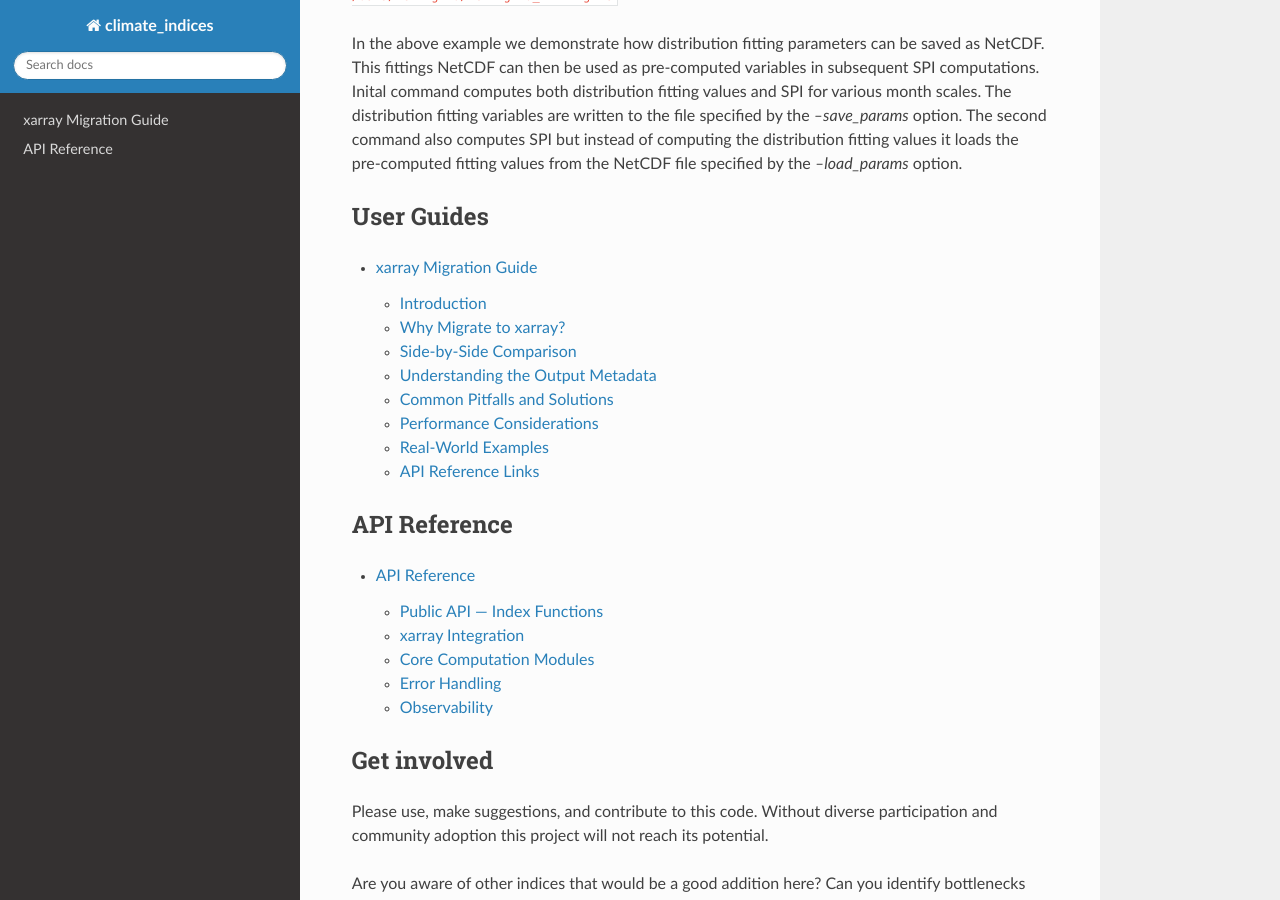
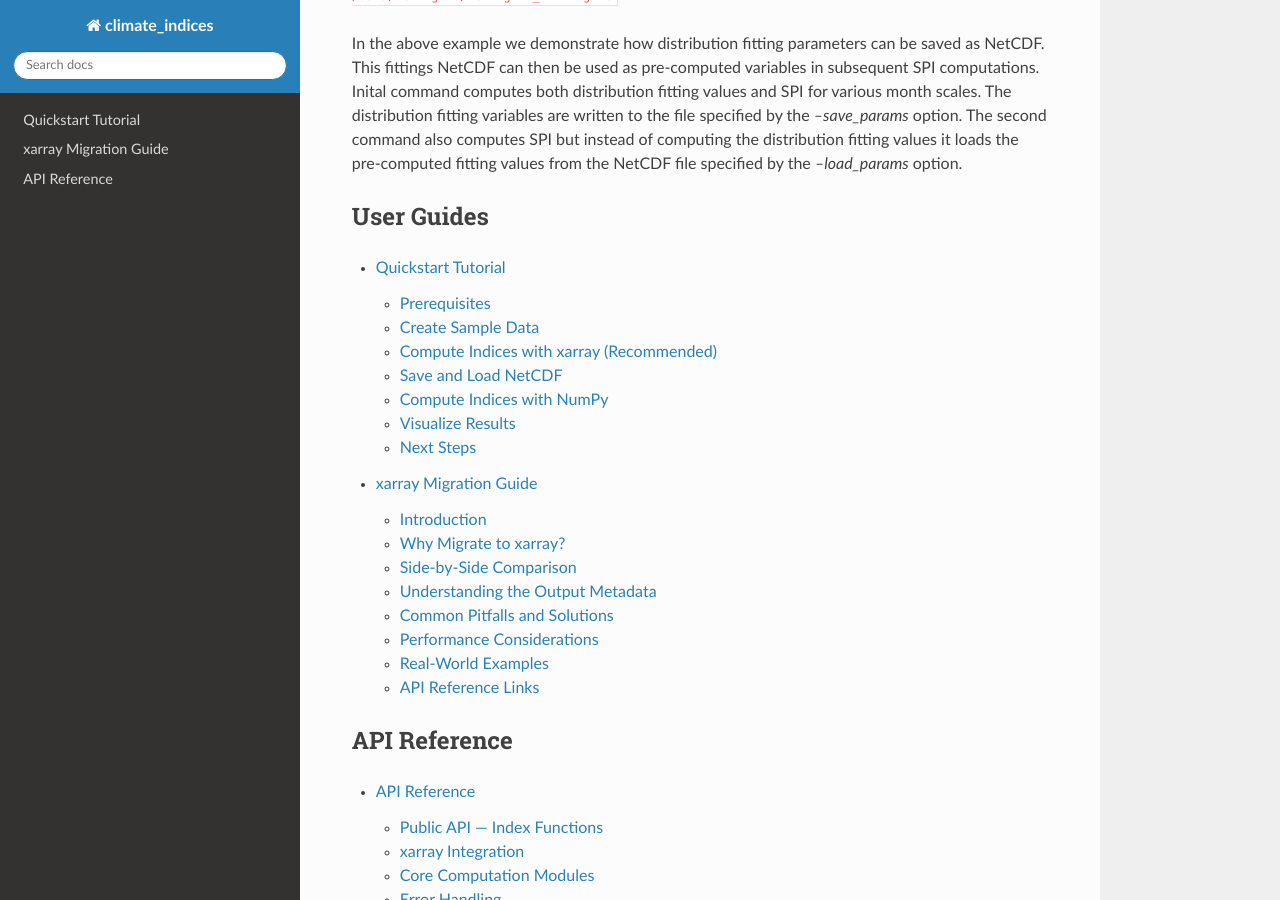
Before and after one commit to monocongo/climate_indices, a Sphinx documentation site: the page built from docs/index.rst, in a window 1280 px wide and 900 px high, scrolled down 6148 px. Built offline with Sphinx 7.4.7 and the Read the Docs theme 3.1.0, drawn with Linux system fonts in a browser that asks for light colours; some of the changed lines change nothing that is shown.

Commit message:
docs(sphinx): add quickstart tutorial with PET, SPI, and SPEI examples
Create a 5-minute quickstart tutorial (docs/quickstart.rst) showing new users
how to compute drought indices using both xarray (recommended) and NumPy APIs.

Key features:
- Self-contained with synthetic 30-year monthly precipitation/temperature data
- Demonstrates PET (Thornthwaite), SPI, and SPEI computation
- Shows NetCDF save/load patterns for real-world workflows
- Includes visualization example with matplotlib
- 35 passing doctests verify all code examples are executable

Configuration changes:
- Add doctest_global_setup to docs/conf.py for shared imports
- Wire quickstart into docs/index.rst User Guides toctree as first entry

The tutorial balances simplicity (xarray auto-inference of parameters from
time coordinates) with explicitness (NumPy API requiring manual parameters),
giving users a fast path to computing indices while pointing to comprehensive
resources for deeper learning.

```diff
--- a/docs/conf.py
+++ b/docs/conf.py
@@ -200,3 +200,12 @@
     "xarray": ("https://docs.xarray.dev/en/stable/", None),
     "scipy": ("https://docs.scipy.org/doc/scipy/", None),
 }
+
+# -- Options for doctest extension -------------------------------------------
+doctest_global_setup = """
+import numpy as np
+import pandas as pd
+import xarray as xr
+import warnings
+warnings.filterwarnings("ignore", category=RuntimeWarning)
+"""
--- a/docs/index.rst
+++ b/docs/index.rst
@@ -400,6 +400,7 @@
 .. toctree::
    :maxdepth: 2
 
+   quickstart
    xarray_migration
 
 
--- /dev/null
+++ b/docs/quickstart.rst
@@ -0,0 +1,316 @@
+==================
+Quickstart Tutorial
+==================
+
+.. contents::
+   :local:
+   :backlinks: none
+
+This 5-minute tutorial shows you how to compute drought indices (PET, SPI, SPEI) using
+**climate_indices**. You'll learn both the recommended **xarray API** (which auto-infers parameters
+from coordinates) and the **NumPy API** (which requires explicit parameters).
+
+Prerequisites
+=============
+
+Install the package using pip or uv:
+
+.. code-block:: bash
+
+   pip install climate-indices
+   # or
+   uv pip install climate-indices
+
+For visualization examples, also install matplotlib:
+
+.. code-block:: bash
+
+   pip install matplotlib
+
+
+Create Sample Data
+===================
+
+First, let's create synthetic monthly precipitation and temperature data covering 30 years
+(360 months). Real-world usage would load data from NetCDF files using ``xr.open_dataset()``.
+
+.. testsetup:: quickstart
+
+   import numpy as np
+   import xarray as xr
+   import pandas as pd
+   from climate_indices import spi, spei, pet_thornthwaite
+   from climate_indices.indices import Distribution
+
+   # seed RNG for reproducible synthetic data
+   np.random.seed(42)
+
+   # create 30 years of synthetic monthly data with seasonal patterns
+   n_years = 30
+   n_months = n_years * 12
+   months = np.tile(np.arange(1, 13), n_years)
+
+   # precipitation: higher in winter (months 11-2), lower in summer (months 6-8)
+   seasonal_precip = 80 + 40 * np.sin(2 * np.pi * (months - 3) / 12)
+   precip_raw = seasonal_precip + np.random.normal(0, 20, n_months)
+   precip_raw = np.clip(precip_raw, 0, None)
+
+   # temperature: higher in summer, lower in winter
+   seasonal_temp = 15 + 10 * np.sin(2 * np.pi * (months - 3) / 12)
+   temp_raw = seasonal_temp + np.random.normal(0, 2, n_months)
+
+.. doctest:: quickstart
+
+   >>> # wrap arrays in xarray DataArrays with time coordinates
+   >>> time = pd.date_range("1990-01-01", periods=360, freq="MS")
+   >>>
+   >>> precip_da = xr.DataArray(
+   ...     precip_raw,
+   ...     coords={"time": time},
+   ...     dims=("time",),
+   ...     name="precipitation",
+   ...     attrs={"units": "mm/month", "long_name": "Monthly precipitation"}
+   ... )
+   >>>
+   >>> temp_da = xr.DataArray(
+   ...     temp_raw,
+   ...     coords={"time": time},
+   ...     dims=("time",),
+   ...     name="temperature",
+   ...     attrs={"units": "degC", "long_name": "Monthly mean temperature"}
+   ... )
+   >>>
+   >>> # verify shapes
+   >>> precip_da.shape
+   (360,)
+   >>> temp_da.shape
+   (360,)
+
+The **time coordinate** is essential for the xarray API — it enables automatic inference of the data
+start year and periodicity. The **units attributes** document the expected units: precipitation in
+mm/month and temperature in degrees Celsius.
+
+
+Compute Indices with xarray (Recommended)
+==========================================
+
+The xarray API is the recommended approach because it automatically infers parameters like
+``data_start_year`` and ``periodicity`` from the time coordinate, reducing boilerplate and errors.
+
+
+PET (Thornthwaite)
+~~~~~~~~~~~~~~~~~~
+
+Potential evapotranspiration (PET) estimates atmospheric water demand. The Thornthwaite method
+requires only monthly temperature and latitude:
+
+.. doctest:: quickstart
+
+   >>> pet_result = pet_thornthwaite(temp_da, latitude=40.0)
+   >>> pet_result.shape
+   (360,)
+   >>> pet_result.attrs["long_name"]
+   'Potential Evapotranspiration (Thornthwaite method)'
+
+The result is a ``DataArray`` with the same time coordinate and inherited metadata. Latitude is in
+decimal degrees (positive for north, negative for south).
+
+
+SPI (Standardized Precipitation Index)
+~~~~~~~~~~~~~~~~~~~~~~~~~~~~~~~~~~~~~~~
+
+SPI quantifies precipitation anomalies relative to a long-term calibration period. Negative values
+indicate drier-than-normal conditions:
+
+.. doctest:: quickstart
+
+   >>> spi_result = spi(precip_da, scale=3, distribution=Distribution.gamma)
+   >>> spi_result.shape
+   (360,)
+   >>> spi_result.attrs["long_name"]
+   'Standardized Precipitation Index'
+
+The ``scale`` parameter controls the accumulation window (3 months here). The ``distribution``
+parameter selects the fitting distribution (``gamma`` is standard for precipitation). The calibration
+period defaults to the full time range.
+
+
+SPEI (Standardized Precipitation Evapotranspiration Index)
+~~~~~~~~~~~~~~~~~~~~~~~~~~~~~~~~~~~~~~~~~~~~~~~~~~~~~~~~~~~
+
+SPEI is similar to SPI but accounts for both precipitation and evapotranspiration, making it
+sensitive to temperature-driven droughts:
+
+.. doctest:: quickstart
+
+   >>> spei_result = spei(precip_da, pet_result, scale=3, distribution=Distribution.gamma)
+   >>> spei_result.shape
+   (360,)
+   >>> spei_result.attrs["long_name"]
+   'Standardized Precipitation Evapotranspiration Index'
+
+SPEI uses the precipitation minus PET (P - PET) as input, representing the water balance.
+
+
+Save and Load NetCDF
+=====================
+
+xarray makes it easy to persist results to disk in NetCDF format, the standard for gridded climate
+data:
+
+.. doctest:: quickstart
+
+   >>> import tempfile
+   >>> import os
+   >>>
+   >>> # save to temporary file
+   >>> temp_file = tempfile.NamedTemporaryFile(delete=False, suffix=".nc")
+   >>> temp_path = temp_file.name
+   >>> temp_file.close()
+   >>>
+   >>> spi_result.to_netcdf(temp_path)
+   >>>
+   >>> # load back
+   >>> spi_loaded = xr.open_dataarray(temp_path)
+   >>> spi_loaded.shape
+   (360,)
+   >>> spi_loaded.attrs["long_name"]
+   'Standardized Precipitation Index'
+
+.. testcleanup:: quickstart
+
+   os.unlink(temp_path)
+
+For multi-variable datasets, use ``xr.Dataset`` instead:
+
+.. code-block:: python
+
+   ds = xr.Dataset({
+       "precipitation": precip_da,
+       "temperature": temp_da,
+       "pet": pet_result,
+       "spi_3": spi_result,
+       "spei_3": spei_result,
+   })
+   ds.to_netcdf("results.nc")
+
+   # later
+   ds_loaded = xr.open_dataset("results.nc")
+
+
+Compute Indices with NumPy
+===========================
+
+The NumPy API provides explicit control over all parameters but requires more boilerplate. All
+temporal parameters must be specified manually:
+
+.. doctest:: quickstart
+
+   >>> from climate_indices.indices import spi as spi_numpy
+   >>> from climate_indices.indices import spei as spei_numpy
+   >>> from climate_indices.indices import pet
+   >>> from climate_indices.compute import Periodicity
+   >>>
+   >>> # extract raw NumPy arrays
+   >>> precip_values = precip_da.values
+   >>> temp_values = temp_da.values
+   >>>
+   >>> # compute PET (Thornthwaite)
+   >>> pet_np = pet(
+   ...     temp_values,
+   ...     latitude_degrees=40.0,
+   ...     data_start_year=1990
+   ... )
+   >>> pet_np.shape
+   (360,)
+   >>>
+   >>> # compute SPI with explicit calibration period and periodicity
+   >>> spi_np = spi_numpy(
+   ...     precip_values,
+   ...     scale=3,
+   ...     distribution=Distribution.gamma,
+   ...     data_start_year=1990,
+   ...     calibration_year_initial=1990,
+   ...     calibration_year_final=2019,
+   ...     periodicity=Periodicity.monthly
+   ... )
+   >>> spi_np.shape
+   (360,)
+   >>>
+   >>> # compute SPEI using P - PET
+   >>> spei_np = spei_numpy(
+   ...     precip_values,
+   ...     pet_np,
+   ...     scale=3,
+   ...     distribution=Distribution.gamma,
+   ...     data_start_year=1990,
+   ...     calibration_year_initial=1990,
+   ...     calibration_year_final=2019,
+   ...     periodicity=Periodicity.monthly
+   ... )
+   >>> spei_np.shape
+   (360,)
+
+The NumPy API is useful when working with legacy code or when xarray's overhead is undesirable for
+very large computations. However, the xarray API is recommended for most use cases because it reduces
+parameter redundancy and preserves metadata.
+
+
+Visualize Results
+=================
+
+Plotting time series helps verify that indices respond correctly to precipitation and temperature
+patterns:
+
+.. code-block:: python
+
+   import matplotlib.pyplot as plt
+
+   fig, axes = plt.subplots(nrows=3, ncols=1, figsize=(10, 8), sharex=True)
+
+   # plot SPI
+   spi_result.plot(ax=axes[0], color="purple")
+   axes[0].axhline(0, color="black", linewidth=0.8)
+   axes[0].set_title("SPI-3 (gamma distribution)")
+   axes[0].set_ylabel("Standardized units")
+
+   # plot SPEI
+   spei_result.plot(ax=axes[1], color="green")
+   axes[1].axhline(0, color="black", linewidth=0.8)
+   axes[1].set_title("SPEI-3 (gamma distribution)")
+   axes[1].set_ylabel("Standardized units")
+
+   # plot PET
+   pet_result.plot(ax=axes[2], color="orange")
+   axes[2].set_title("PET (Thornthwaite)")
+   axes[2].set_ylabel("mm/month")
+
+   plt.tight_layout()
+   plt.show()
+
+.. note::
+
+   Install matplotlib for visualization: ``pip install matplotlib``
+
+
+Next Steps
+==========
+
+Now that you've computed your first drought indices, explore these resources:
+
+- **xarray Migration Guide**: :doc:`xarray_migration` — Learn how to transition from the legacy
+  NumPy API to the xarray API and understand chunking strategies for large datasets.
+
+- **API Reference**: :doc:`reference` — Complete documentation of all functions, parameters, and
+  distributions.
+
+- **Example Datasets**: Download sample NetCDF files from the
+  `NOAA Climate Prediction Center <https://www.cpc.ncep.noaa.gov/>`_ or
+  `NCAR Climate Data Guide <https://climatedataguide.ucar.edu/>`_ to practice with real data.
+
+- **Multi-dimensional Grids**: The xarray API supports 2-D, 3-D, and 4-D arrays (e.g., time × lat ×
+  lon). Simply pass gridded ``DataArray`` objects — the functions broadcast automatically.
+
+- **Dask Integration**: For out-of-core computation on datasets larger than memory, chunk your data
+  along spatial dimensions and keep the time dimension as a single chunk. See the xarray migration
+  guide for details.
```
